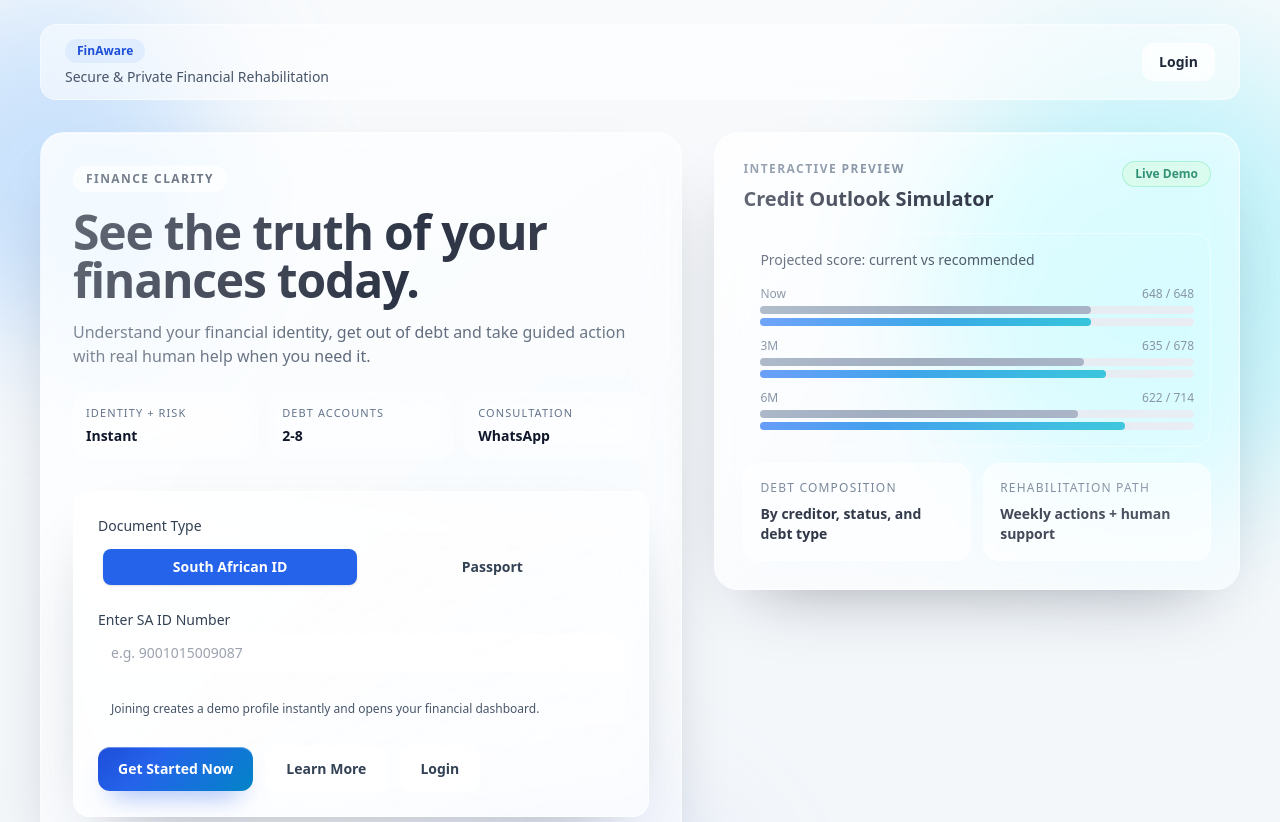
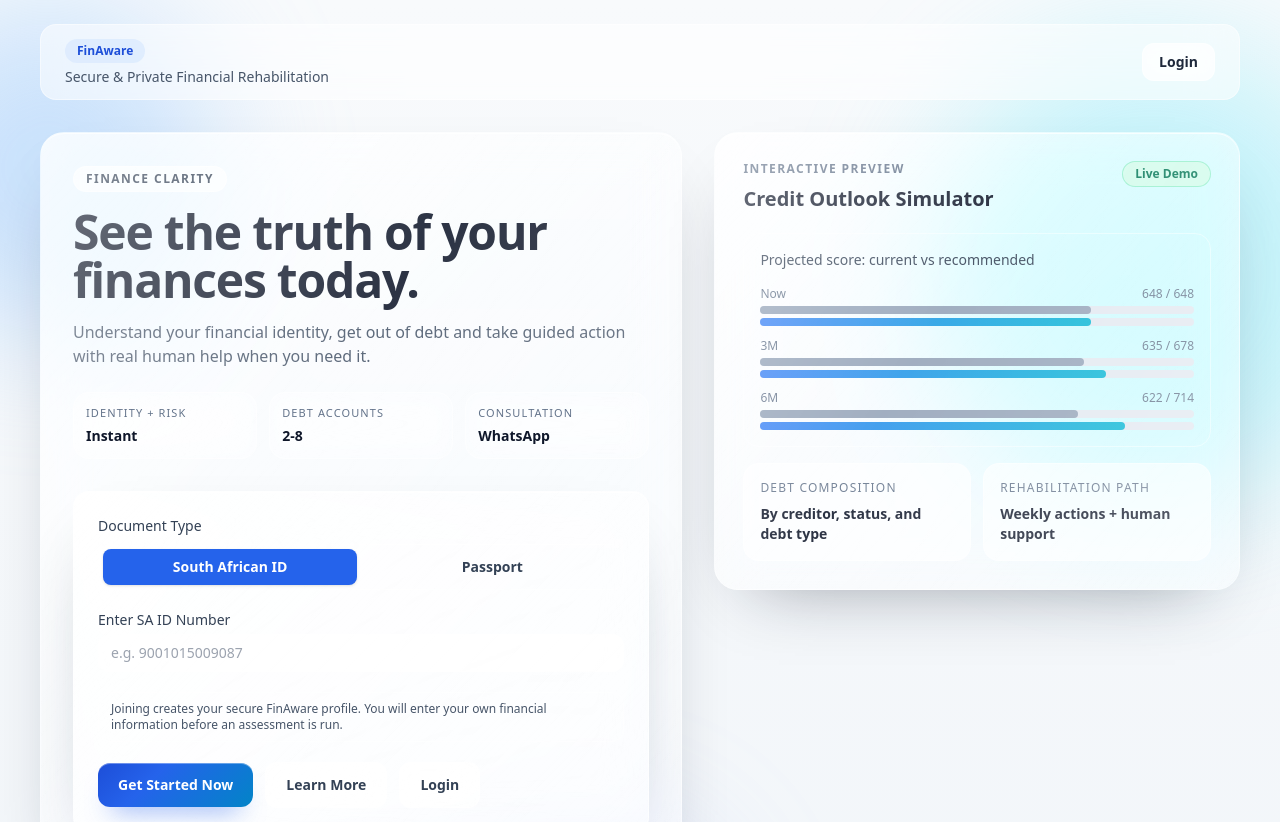
Before and after one commit to FinAware-byte/FinAware, a Next.js app: page /join in a window 1280 px wide. Shown: the top 822 px of the page. Built offline with nearby package versions, Linux system fonts and the light colour scheme.

Commit message:
Update join flow messaging for real user financial data

```diff
--- a/components/forms/landing-form.tsx
+++ b/components/forms/landing-form.tsx
@@ -159,7 +159,7 @@ export function LandingForm({
       <div className="rounded-xl border border-white/40 bg-white/58 px-3 py-2 text-xs text-slate-600">
         {isLogin
           ? "Sign in with your existing demo profile. Use Join Now if you need a new profile."
-          : "Joining creates a demo profile instantly and opens your financial dashboard."}
+          : "Joining creates your secure FinAware profile. You will enter your own financial information before an assessment is run."}
       </div>
 
       {error ? <p className="text-sm font-medium text-red-600">{error}</p> : null}
```
